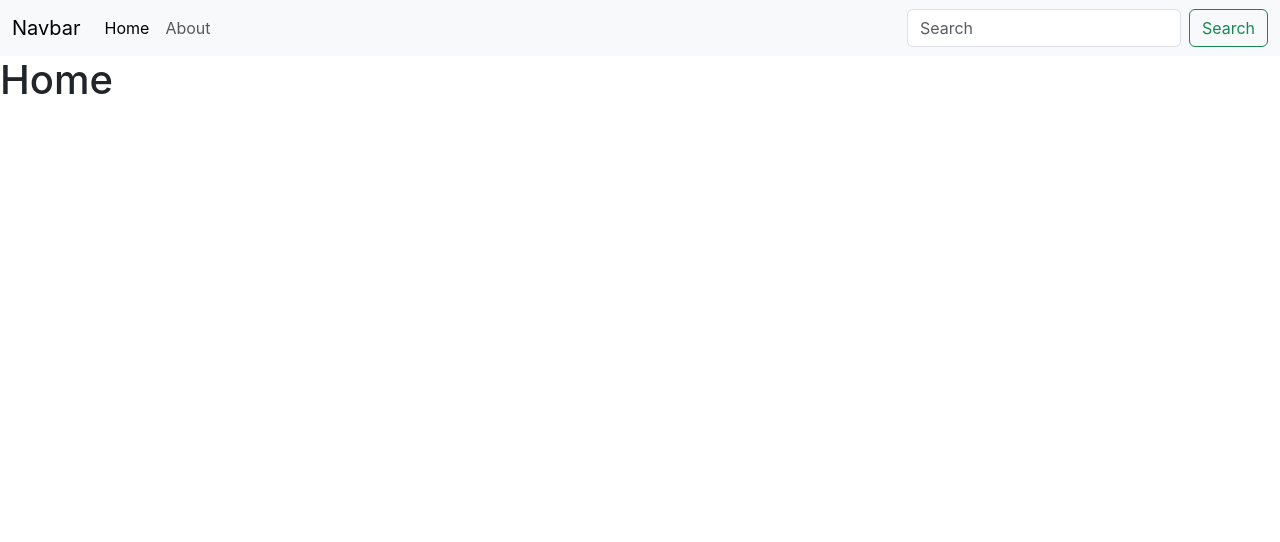
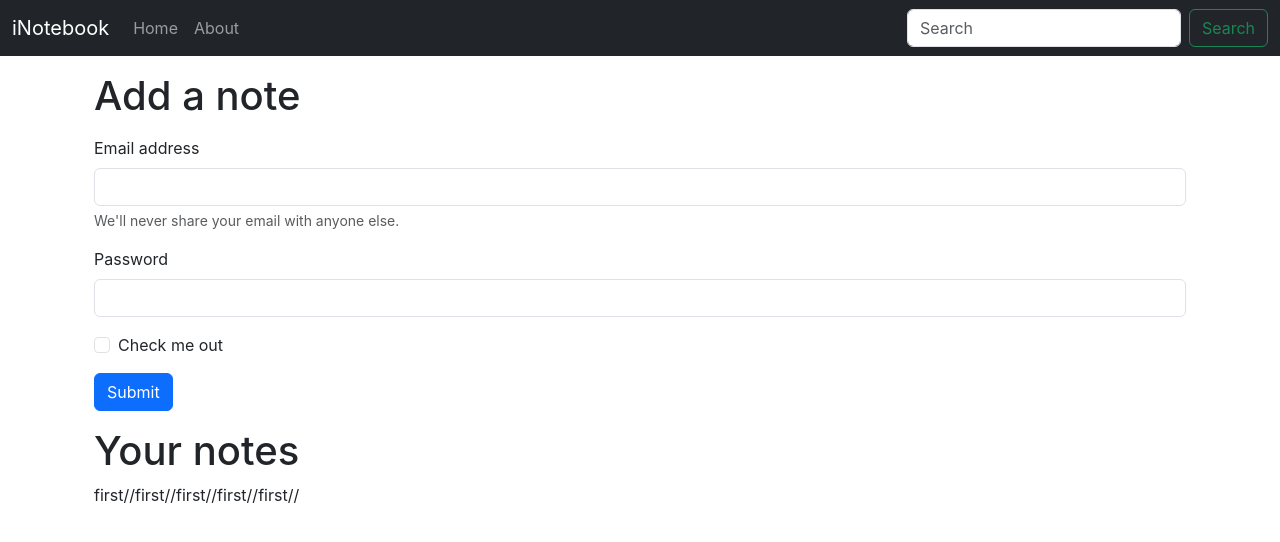
Before and after one commit to pragatidhage/inotebook, a React (Create React App) app: page / in a window 1280 px wide. Shown: the top 542 px of the page. Built offline with nearby package versions, Linux system fonts and the light colour scheme.

Commit message:
fetched notes from API and added its title to home

```diff
--- a/src/App.js
+++ b/src/App.js
@@ -15,12 +15,15 @@ function App() {
     <NoteState>
       <Router>
       <Navbar/>
+      <div className="container">
       <Routes>
         <Route exact path='/' element={<Home/>}/>
 
         <Route exact path='/about' element={<About/>}/>
       </Routes>
+      </div>
       </Router>
+
       </NoteState>
     </>
   );
--- a/src/components/About.js
+++ b/src/components/About.js
@@ -1,14 +1,12 @@
 import React,{useContext,useEffect} from 'react'
-import noteContext from '../context/notes/noteContext'
+
 
 const About = () => {
-  const a = useContext(noteContext)
-  useEffect(()=>{
-    a.update()
-  },[])
+
+
   return (
     <div>
-      This is About{a.state.name} and he is in class {a.state.class}
+      This is About Page
     </div>
   )
 }
--- a/src/components/Home.js
+++ b/src/components/Home.js
@@ -1,11 +1,62 @@
-import React from 'react'
+import React ,{useContext,useState}from "react";
+import noteContext from "../context/notes/noteContext"
+
 
 const Home = () => {
+  const context = useContext(noteContext)
+  const {notes,setNotes} =context;
   return (
     <div>
-      <h1>Home</h1>
+      <div className="container my-3">
+      <h1>Add a note</h1>
+      <form className="my-3">
+        <div className="mb-3">
+          <label for="exampleInputEmail1" className="form-label">
+            Email address
+          </label>
+          <input
+            type="email"
+            className="form-control"
+            id="exampleInputEmail1"
+            aria-describedby="emailHelp"
+          />
+          <div id="emailHelp" className="form-text">
+            We'll never share your email with anyone else.
+          </div>
+        </div>
+        <div className="mb-3">
+          <label for="exampleInputPassword1" className="form-label">
+            Password
+          </label>
+          <input
+            type="password"
+            className="form-control"
+            id="exampleInputPassword1"
+          />
+        </div>
+        <div className="mb-3 form-check">
+          <input
+            type="checkbox"
+            className="form-check-input"
+            id="exampleCheck1"
+          />
+          <label className="form-check-label" for="exampleCheck1">
+            Check me out
+          </label>
+        </div>
+        <button type="submit" className="btn btn-primary">
+          Submit
+        </button>
+      </form>
+      </div>
+      <div className="container">
+      <h1>Your notes</h1>
+      {notes.map((note)=>{
+        return note.title
+      })}
+      </div>
     </div>
-  )
-}
+  );
+};
 
-export default Home
+export default Home;
--- a/src/components/Navbar.js
+++ b/src/components/Navbar.js
@@ -1,22 +1,30 @@
-import React from 'react'
-import {Link} from "react-router-dom"
+import React , {useEffect} from 'react'
+import {Link,useLocation} from "react-router-dom"
+
+
 
 const Navbar = () => {
+  let location = useLocation()
+  useEffect(() => {
+
+    console.log(location.pathname);
+
+  }, [location]);
   return (
     <div>
-      <nav className="navbar navbar-expand-lg bg-body-tertiary">
+      <nav className="navbar navbar-expand-lg navbar-dark bg-dark">
   <div className="container-fluid">
-    <Link className="navbar-brand" to="#">Navbar</Link>
+    <Link className="navbar-brand" to="#">iNotebook</Link>
     <button className="navbar-toggler" type="button" data-bs-toggle="collapse" data-bs-target="#navbarSupportedContent" aria-controls="navbarSupportedContent" aria-expanded="false" aria-label="Toggle navigation">
       <span className="navbar-toggler-icon"></span>
     </button>
     <div className="collapse navbar-collapse" id="navbarSupportedContent">
       <ul className="navbar-nav me-auto mb-2 mb-lg-0">
         <li className="nav-item">
-          <Link className="nav-link active" aria-current="page" to="/">Home</Link>
+          <Link className={`nav-link ${location.pathname==="/"}?"active":"" `} aria-current="page" to="/">Home</Link>
         </li>
         <li className="nav-item">
-          <Link className="nav-link" to="/about">About</Link>
+          <Link className={`nav-link ${location.pathname==="/about"}?"active":"" `} to="/about">About</Link>
         </li>
       </ul>
       <form className="d-flex" role="search">
--- a/src/context/notes/NoteState.js
+++ b/src/context/notes/NoteState.js
@@ -3,21 +3,57 @@ import NoteContext from "./noteContext"
 
 
 const NoteState = (props) =>{
-    const s1 = {
-        "name":"Harry",
-        "class":"5b"
-    }
-    const [state,setState] = useState(s1);
-    const update = () =>{
-        setTimeout(()=>{
-            setState({
-                "name": "Larry",
-                "class" : "10b"
-            })
-        },1000)
-    }
+
+    const noteInitial = [
+        {
+          "_id": "65c268afe1c6562c76a7c4f6",
+          "user": "65bf6605813f5c38cda29fe8",
+          "title": "first//",
+          "description": "first///",
+          "tag": "personal",
+          "date": "2024-02-06T17:13:19.556Z",
+          "__v": 0
+        },
+        {
+          "_id": "65c5046d77b202d1d0bae543",
+          "user": "65bf6605813f5c38cda29fe8",
+          "title": "first//",
+          "description": "first/",
+          "tag": "personal",
+          "date": "2024-02-08T16:42:21.995Z",
+          "__v": 0
+        },
+        {
+          "_id": "65c5046f77b202d1d0bae545",
+          "user": "65bf6605813f5c38cda29fe8",
+          "title": "first//",
+          "description": "first/",
+          "tag": "personal",
+          "date": "2024-02-08T16:42:23.122Z",
+          "__v": 0
+        },
+        {
+          "_id": "65c5047077b202d1d0bae547",
+          "user": "65bf6605813f5c38cda29fe8",
+          "title": "first//",
+          "description": "first/",
+          "tag": "personal",
+          "date": "2024-02-08T16:42:24.198Z",
+          "__v": 0
+        },
+        {
+          "_id": "65c5047177b202d1d0bae549",
+          "user": "65bf6605813f5c38cda29fe8",
+          "title": "first//",
+          "description": "first/",
+          "tag": "personal",
+          "date": "2024-02-08T16:42:25.238Z",
+          "__v": 0
+        }
+      ]
+    const [notes,setNotes] = useState(noteInitial)
     return(
-        <NoteContext.Provider value={{state,update}}>
+        <NoteContext.Provider value={{notes,setNotes}}>
             {props.children}
         </NoteContext.Provider>
     )
```
Also changed, not shown: 1 other file (tests, documents, lock files or other folders).
